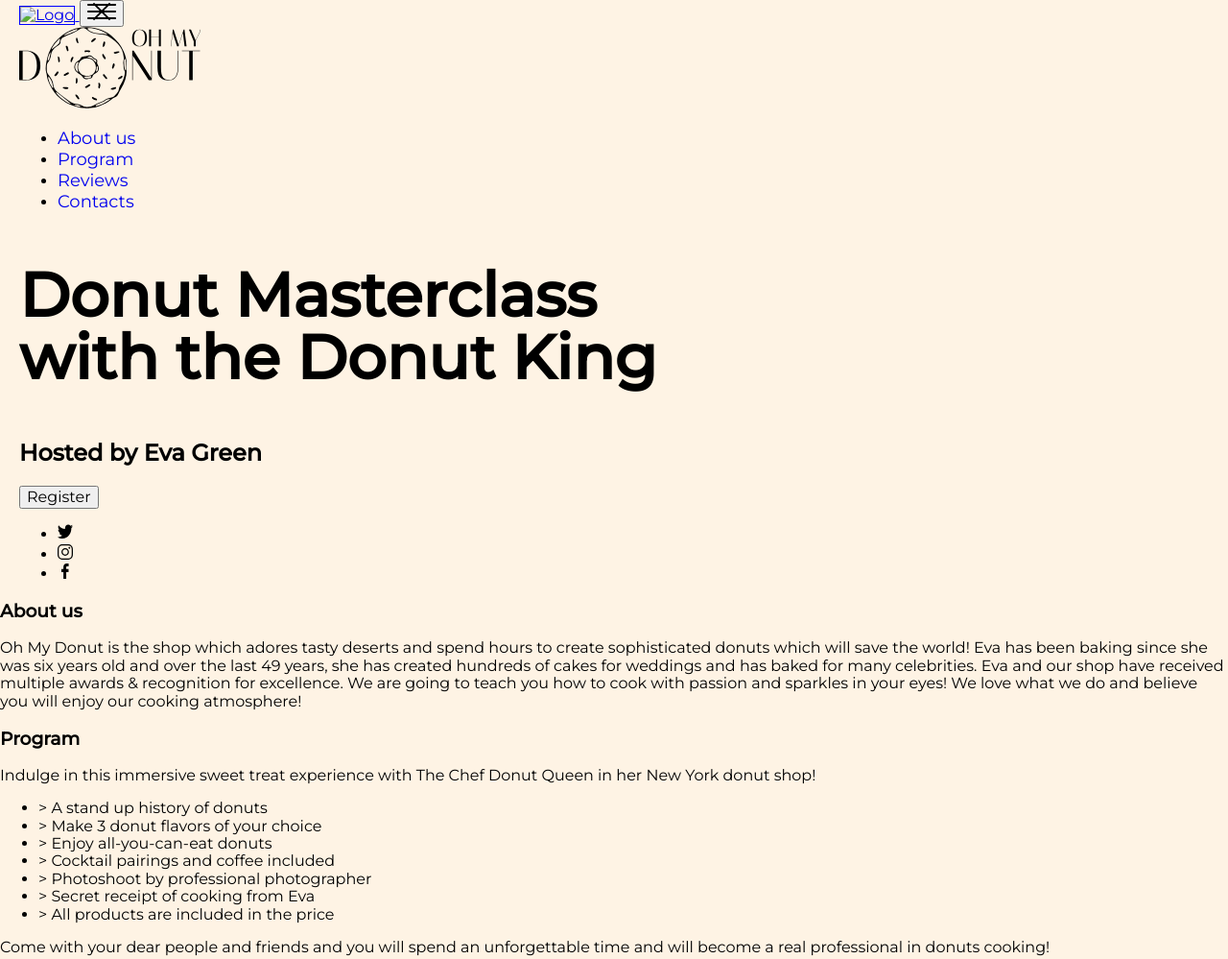
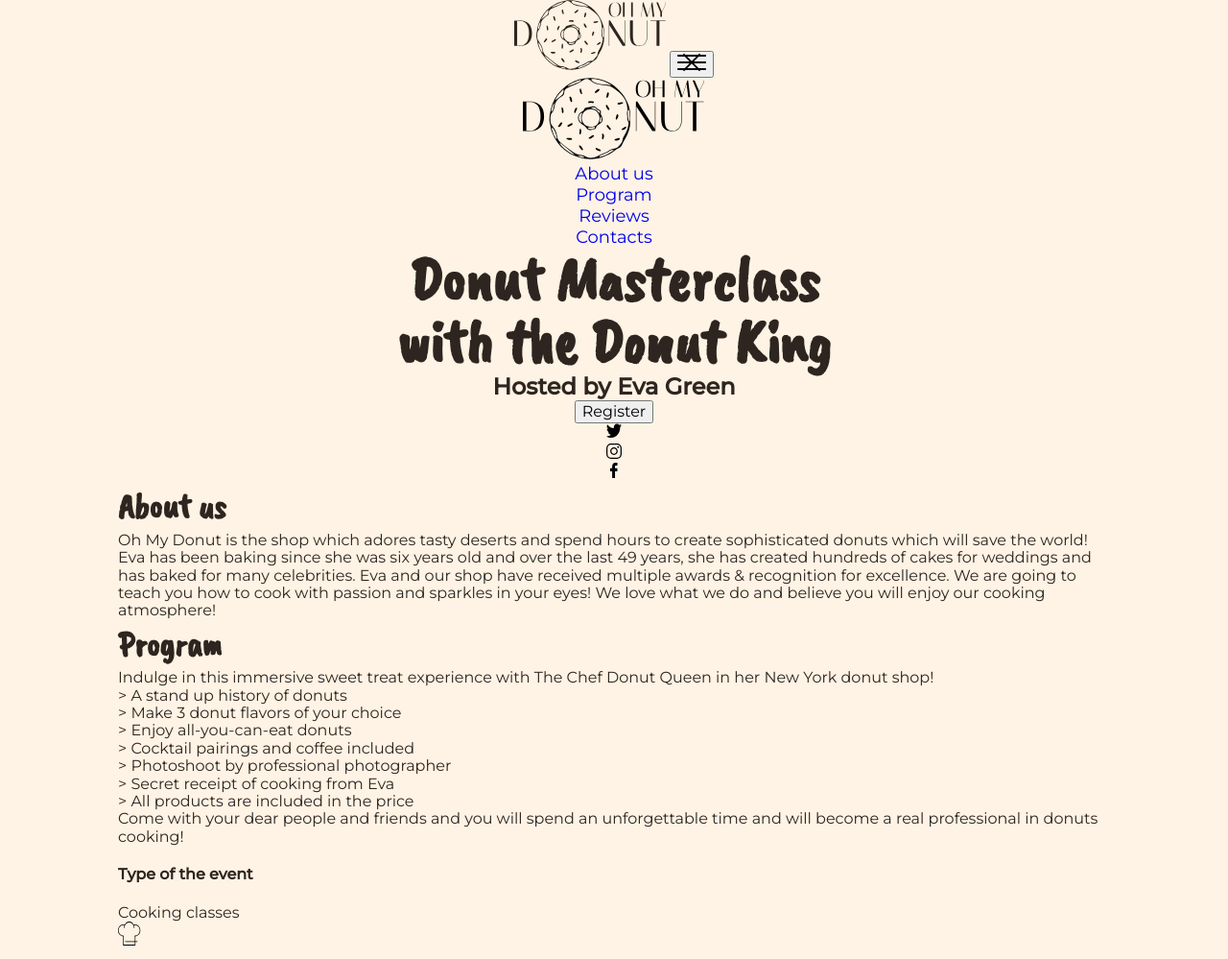
Before and after one commit to LebedYulia/Donut-Masterclass, a plain HTML site: page index.html in a window 1280 px wide. Shown: the top 999 px of the page at 96% size. Drawn offline with nearby package versions, Linux system fonts and the light colour scheme.

Commit message:
add scss

```diff
--- a/index.html
+++ b/index.html
@@ -19,9 +19,9 @@
 <body>
     <!-- Header -->
 <section class="header">
-    <div class="header__container">
+    <div class="header__container container">
       <a class="logo" href="index.html">
-        <img class="logo__icon" src="images/logo.svg " alt="Logo" />
+        <img class="logo__icon" src="./images/logo.svg" alt="Logo" />
       </a>
       <button type="button" class="nav-menu__button" aria-label="nav-menu-button-open" aria-expanded="false" aria-controls="nav-menu__container" data-menu-button>
         <svg width="30" height="18">
@@ -32,7 +32,7 @@
       <div class="nav-menu__container" id="nav-menu__container" data-menu>
         <a class="nav-menu__logo" href="index.html">
           <svg width="190" height="85">
-            <use class="nav-menu__logo-icon" href="images/icons.svg#logo"></use>
+            <use class="nav-menu__logo-icon" href="./images/icons.svg#logo"></use>
           </svg>
         </a>
         <nav class="nav">
--- a/sass/_body.scss
+++ /dev/null
@@ -1,4 +0,0 @@
-body {
-    font-family: 'Montserrat', sans-serif;
-    background-color: #FEF3E4;
-}
--- a/sass/_header.scss
+++ /dev/null
@@ -1,9 +0,0 @@
-.header__container {
-    width: 1280px;
-    padding: 0 20px;
-}
-
-.header__title {
-    font-size: 64px;
-    line-height: 1.02;
-}
--- a/sass/_logo.scss
+++ /dev/null
@@ -1,4 +0,0 @@
-.logo__icon {
-    fill: black;
-    border:1px solid blue;
-}
--- a/sass/_nav.scss
+++ /dev/null
@@ -1,5 +0,0 @@
-.nav__link {
-    font-size: 18px;
-    line-height: 1.22;
-    text-decoration: none;
-}
--- /dev/null
+++ b/sass/components/_body.scss
@@ -0,0 +1,10 @@
+body {
+    font-family: 'Montserrat', sans-serif;
+    color: $primary-text-color;
+    background-color: $primary-bg-color;
+
+
+    @include for-desctop-up {
+        background-color: $desctop-bg-color;
+    }
+}
--- /dev/null
+++ b/sass/components/_container.scss
@@ -0,0 +1,22 @@
+.container {
+    margin-left: auto;
+    margin-right: auto;
+    padding-left: 20px;
+    padding-right: 20px;
+
+    @include for-phone-only {
+        max-width: 320px;
+    }
+
+    @include for-tablet-only {
+        width: 768px;
+        padding-left: 32px;
+        padding-right: 32px;
+    }
+
+    @include for-desctop-up {
+        width: 1280px;
+        padding-left: 123px;
+        padding-right: 123px;
+    }
+}
--- /dev/null
+++ b/sass/components/_header.scss
@@ -0,0 +1,28 @@
+.header__container {
+    position: relative;
+    text-align: center;
+
+    @include for-tablet-only {
+        padding-left: 33px;
+        padding-right: 33px;
+    }
+
+    @include for-desctop-up {
+        padding-left: 19px;
+        padding-right: 19px;
+    }
+}
+
+.header__title {
+    font-family: Caveat Brush;
+
+    @include for-desctop-down {
+        font-size: 30px;
+        line-height: 1.27;
+    }
+
+    @include for-desctop-up {
+        font-size: 64px;
+        line-height: 1.02;
+    }
+}
--- /dev/null
+++ b/sass/components/_logo.scss
@@ -0,0 +1,20 @@
+.logo {
+    display: inline-block;
+
+    @include for-phone-only {
+        padding-top: 8px;
+        margin-right: auto;
+        margin-left: auto;
+    }
+}
+.logo__icon {
+    fill: $primary-text-color;
+
+    @include for-desctop-down {
+        width: 96px;
+    }
+
+    @include for-desctop-up {
+        width: 158px;
+    }
+}
--- /dev/null
+++ b/sass/components/_nav.scss
@@ -0,0 +1,17 @@
+.nav__link {
+    display: inline-block;
+    text-decoration: none;
+
+    @include for-desctop-down {
+        font-size: 24px;
+        line-height: 1.21;
+    }
+
+    @include for-desctop-up {
+        font-size: 18px;
+        line-height: 1.22;
+    }
+
+
+
+}
--- /dev/null
+++ b/sass/components/_section.scss
@@ -0,0 +1,13 @@
+.section__title {
+    font-family: Caveat Brush;
+
+    @include for-desctop-down {
+        font-size: 24px;
+        line-height: 1.25;
+    }
+
+    @include for-desctop-up {
+        font-size: 36px;
+        line-height: 1.43;
+    }
+}
--- a/sass/main.scss
+++ b/sass/main.scss
@@ -1,4 +1,14 @@
-@import 'body';
-@import './header';
-@import './logo';
-@import './nav';
+// Utils
+@import './utils/variables';
+@import './utils/breakpoint';
+@import './utils/reset';
+
+// Сommon
+@import './components/body';
+@import './components/container';
+@import './components/section';
+
+// Header
+@import './components/header';
+@import './components/logo';
+@import './components/nav';
--- /dev/null
+++ b/sass/utils/_breakpoint.scss
@@ -0,0 +1,35 @@
+@mixin for-phone-only {
+    @media screen and (max-width: 767px) {
+        @content;
+    }
+}
+
+@mixin for-phone-up {
+    @media screen and (min-width: 320px) {
+        @content;
+    }
+}
+
+@mixin for-tablet-only {
+    @media screen and (min-width: 768px) and (max-width: 1279px) {
+        @content;
+    }
+}
+
+@mixin for-tablet-up {
+    @media screen and (min-width: 768px) {
+        @content;
+    }
+}
+
+@mixin for-desctop-down {
+    @media screen and (max-width: 1279px) {
+        @content;
+    }
+}
+
+@mixin for-desctop-up {
+    @media screen and (min-width: 1280px) {
+        @content;
+    }
+}
--- /dev/null
+++ b/sass/utils/_reset.scss
@@ -0,0 +1,19 @@
+ul {
+    list-style-type: none;
+    padding: 0;
+    margin: 0;
+   }
+
+h1,
+h2,
+h3,
+p {
+    margin: 0;
+  }
+
+
+img {
+    display: block;
+    max-width: 100%;
+    height: auto;
+  }
```
Also changed, not shown: Images/logo.svg (added), css/main.css, css/main.min.css, sass/utils/_variables.scss (renamed from sass/_variables.scss), 2 other files.
